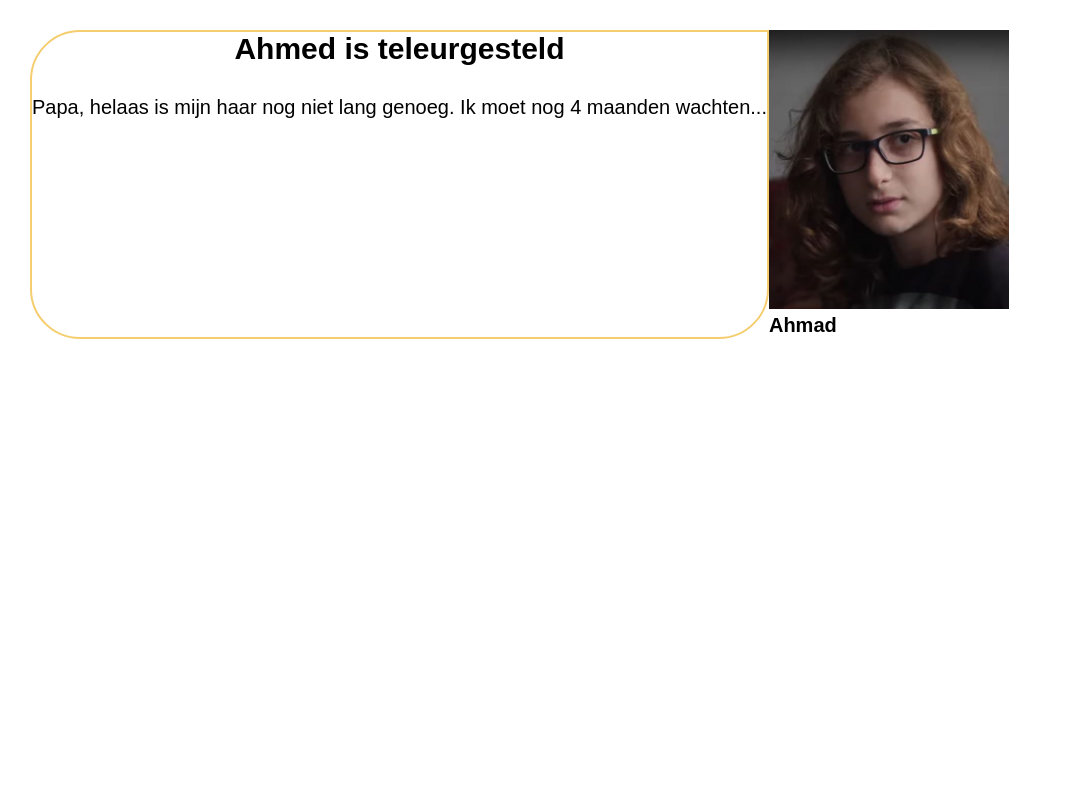
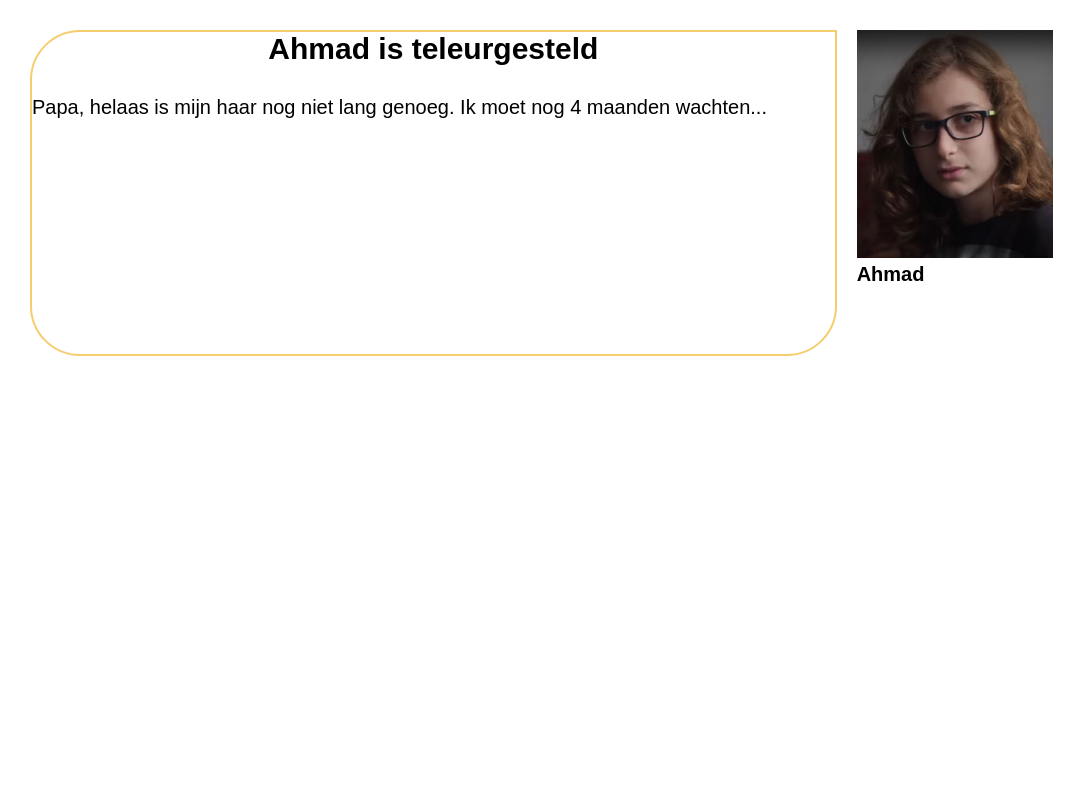
Before and after one commit to alexf-nl/IPMEDT2, a plain HTML site: page tweede_scene.html in a window 1280 px wide. Shown: the top 800 px of the page, without its empty margins (0-1086 px from the left). Drawn offline with Linux system fonts and the light colour scheme.

Commit message:
fixed scene 2 ruimte

```diff
--- a/css/main.css
+++ b/css/main.css
@@ -384,10 +384,12 @@ p {
   display: grid;
   grid-column:  1 / 13;
   grid-row: 1 / span 3;
+  grid-template-columns: repeat(12,minmax(0,1fr));
+  grid-column-gap: 2rem;
 }
 
 .ahmad--verhaal--container {
-  grid-column: 1 / 12;
+  grid-column: 1 / span 8;
   grid-row: 1 / 2;
   border: 2px solid var(--text-background-color);
 /*border-radius: 0px 0px 50px 50px;*/
@@ -396,7 +398,8 @@ p {
 
 }
 .ahmad--verhaal--container--image {
-  grid-column: 1 / 12;
+  grid-column-start: 7;
+  grid-column: span 3;
   grid-row: 3 / 3;
 }
 
@@ -448,12 +451,12 @@ p {
 @media (min-width: 800px) {
 
   .ahmad--verhaal--container {
-    grid-column: 1 / 6;
+    grid-column: 1 / span 8;
     grid-row: 1 / 2;
     border-radius: 50px 0px 50px 50px;*/
   }
   .ahmad--verhaal--container--image {
-    grid-column: 9 / 12;
+    grid-column: 9 / span 4;
     grid-row: 1 / 4;
   }
 
--- a/tweede_scene.html
+++ b/tweede_scene.html
@@ -17,7 +17,7 @@
 
 
       <article class="ahmad--verhaal--container">
-        <h2 class="ahmad--verhaal--container--header">Ahmed is teleurgesteld</h2>
+        <h2 class="ahmad--verhaal--container--header">Ahmad is teleurgesteld</h2>
         <p class="ahmad--verhaal--container--text">Papa, helaas is mijn haar nog niet lang genoeg. Ik moet nog 4 maanden wachten...</p>
       </article>
 
```
